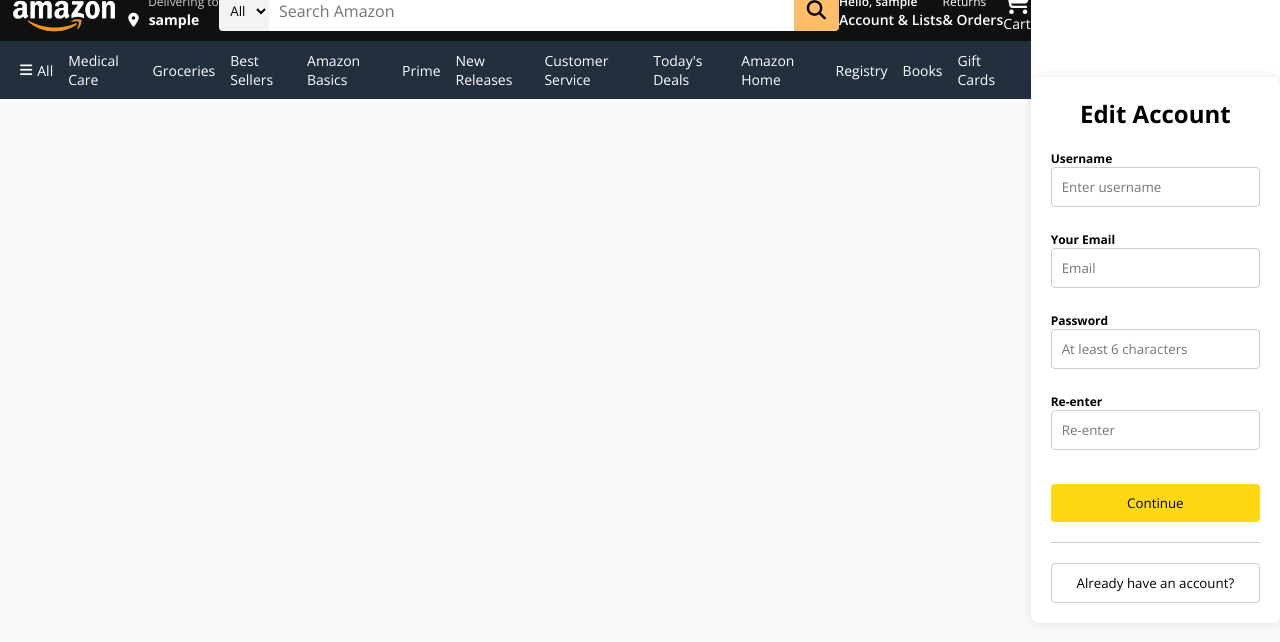
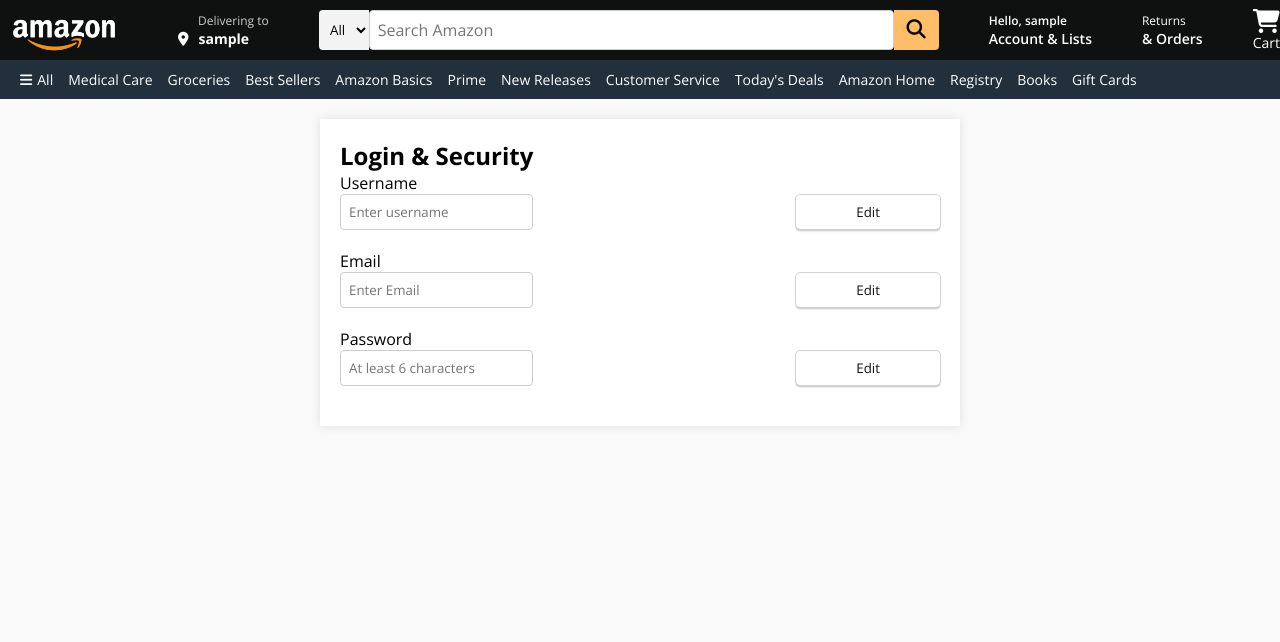
Before and after one commit to aleklucatero/replicatingamazon, a PHP site: page /login_details.php in a window 1280 px wide. Shown: the top 642 px of the page. Run offline with PHP 8.4, Linux system fonts and the light colour scheme; the visitor is signed in with stand-in values (Sample User, id 1); some libraries are stand-ins or nearby versions.

Commit message:
login_details page added

```diff
--- /dev/null
+++ b/css/login_details.css
@@ -0,0 +1,54 @@
+.account-settings {
+    width: 50%;
+    margin: 20px auto;
+    background-color: #fff;
+    padding: 20px;
+    box-shadow: 0 0 10px rgba(0,0,0,0.1);
+}
+
+.form-group {
+    margin-bottom: 20px;
+}
+
+.input-group {
+    display: flex;
+    justify-content: space-between;
+    align-items: center;
+}
+
+
+input[type="text"],
+input[type="email"],
+input[type="password"] {
+    padding: 8px;
+    border: 1px solid #ccc;
+    border-radius: 4px;
+}
+
+.edit-btn {
+    padding: 8px 60px;
+    background-color: #ffffff;
+    color: #0F1111;
+    border: none;
+    border-radius: 4px;
+    cursor: pointer;
+    box-shadow: 0px 2px 2px rgba(0, 0, 0, 0.25); /* Add box-shadow */
+    outline: 1px solid #d2d2d2; /* Add outline */
+}
+
+.edit-btn:hover {
+    background-color: #dedede;
+}
+
+.submit-btn {
+    background-color: #5C67F2;
+    color: white;
+    border: none;
+    padding: 10px 20px;
+    cursor: pointer;
+    border-radius: 4px;
+}
+
+.submit-btn:hover {
+    background-color: #4a54e1;
+}
--- a/login_details.php
+++ b/login_details.php
@@ -13,26 +13,33 @@
     <meta charset="UTF-8">
     <meta name="viewport" content="width=device-width, initial-scale=1.0">
     <title>Login & Security</title>
-    <link rel="stylesheet" href="css/createaccount.css">
+    <link rel="stylesheet" href="css/login_details.css">
 </head>
-<body>
-        <div class="create-account-container">
-         <h2>Edit Account</h2>
-            <form class="create-account-form" action="crud/adddata.php" method="POST">
-                <label for="username" class="input-label">Username</label>
-                <input type="text" name="username" placeholder="Enter username" required><br><br>
-                <label for="email" class="input-label">Your Email</label>
-                <input type="text" name="email" placeholder="Email" required><br><br>
-                <label for="password" class="input-label">Password</label>
-                <input type="password" name="password" placeholder="At least 6 characters" required><br><br>
-                <label for="password-confirmation" class="input-label" required>Re-enter</label>
-                <input type="password" name="password-confirmation" placeholder="Re-enter" required><br><br>
-                <button type="submit" name="submitaccount">Continue</button>
-            </form>
-            <hr class="form-divider">
-            <a href="signin.php">
-            <button class="create-account-button">Already have an account?</button>
-            </a>
-     </div>
+<div class="account-settings">
+        <h2>Login & Security</h2>
+        <form class="account-form" action="crud/adddata.php" method="POST">
+            <div class="form-group">
+                <label for="username">Username</label>
+                <div class="input-group">
+                    <input type="text" id="username" name="username" placeholder="Enter username" required>
+                    <button type="button" class="edit-btn">Edit</button>
+                </div>
+            </div>
+            <div class="form-group">
+                <label for="email">Email</label>
+                <div class="input-group">
+                    <input type="email" id="email" name="email" placeholder="Enter Email" required>
+                    <button type="button" class="edit-btn">Edit</button>
+                </div>
+            </div>
+            <div class="form-group">
+                <label for="password">Password</label>
+                <div class="input-group">
+                    <input type="password" id="password" name="password" placeholder="At least 6 characters" required>
+                    <button type="button" class="edit-btn">Edit</button>
+                </div>
+            </div>
+        </form>
+    </div>
 </body>
 </html>
```
